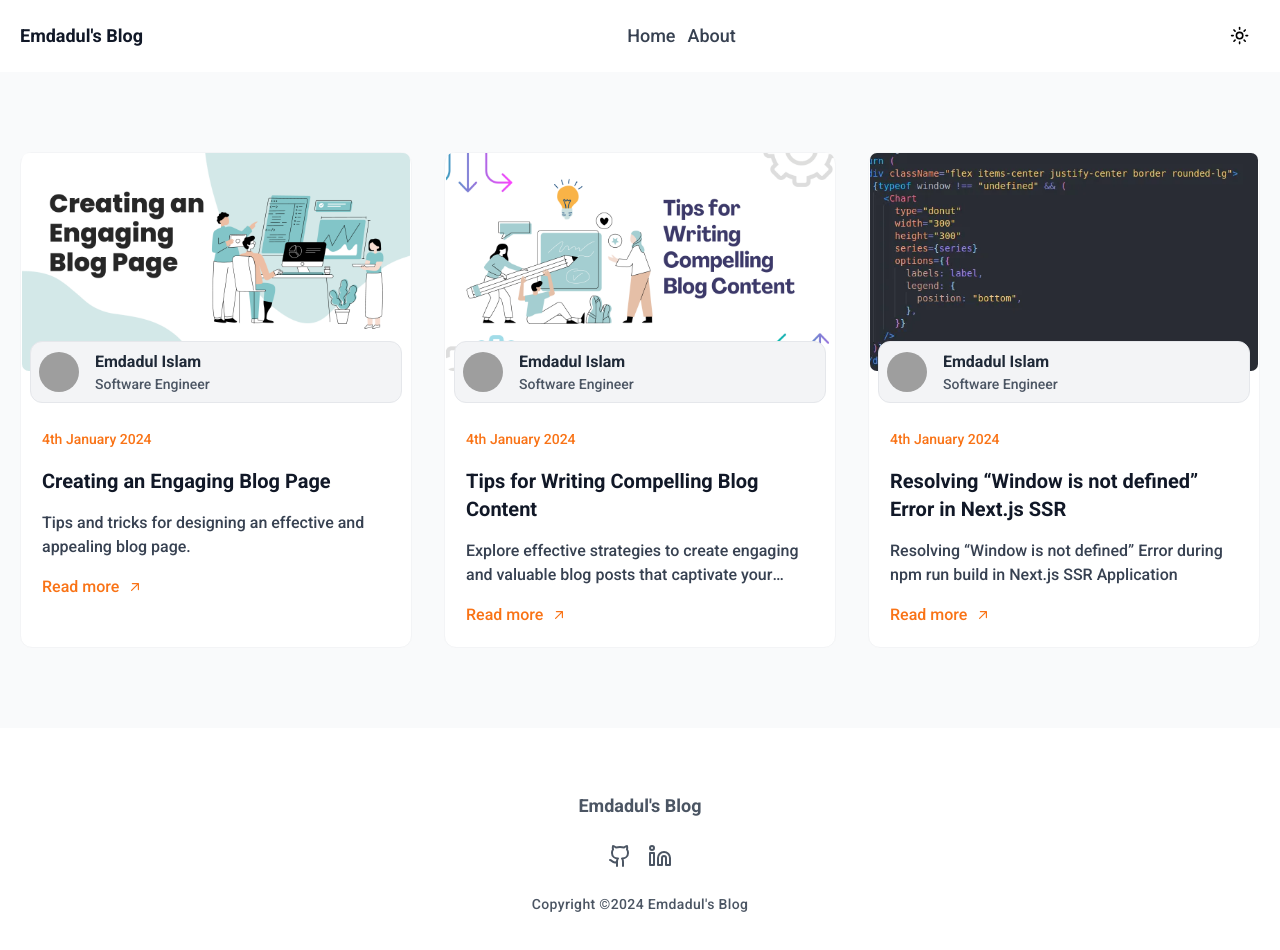
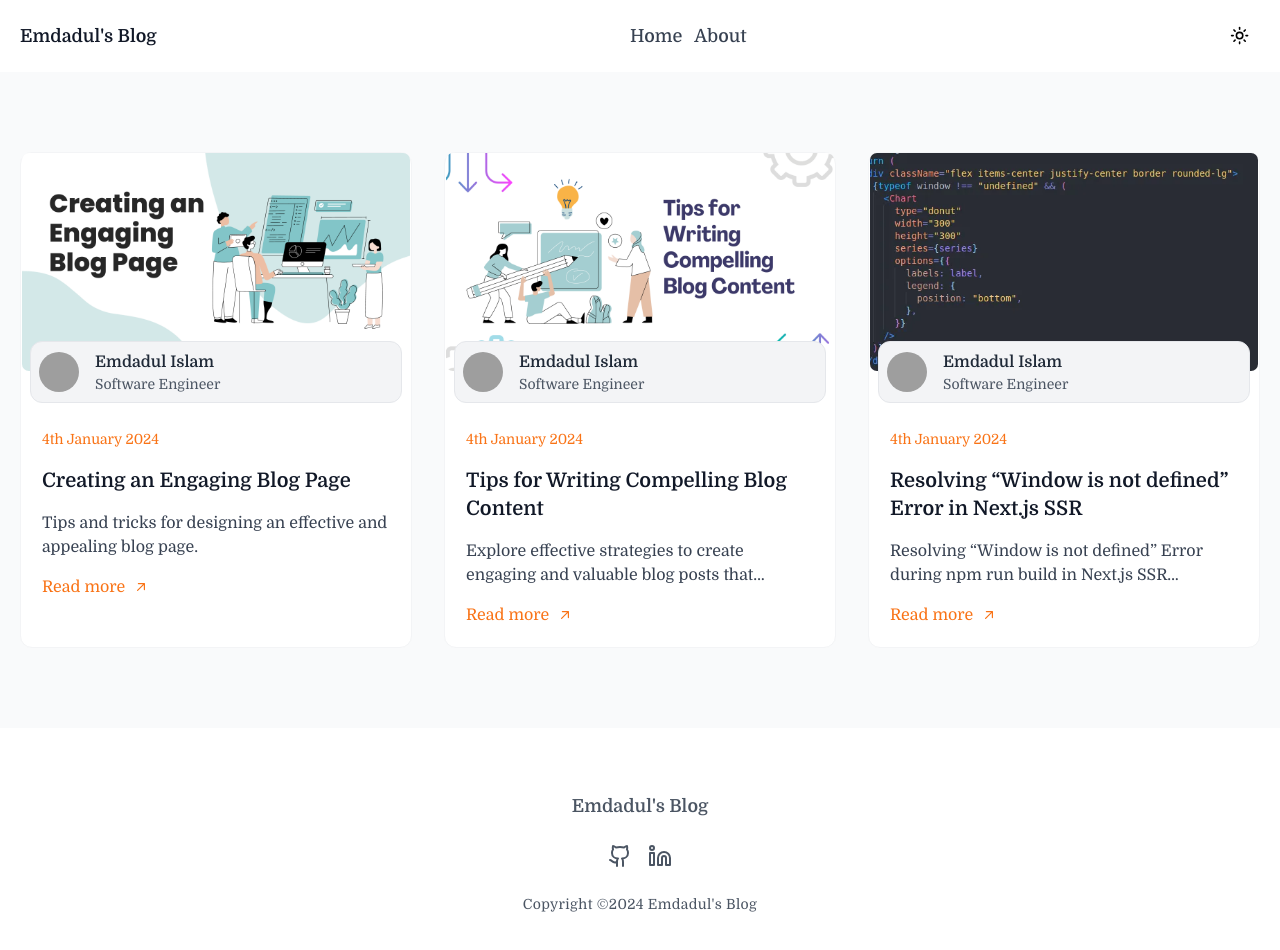
Before and after one commit to mdadul/next-blog, a Next.js app: page / in a window 1280 px wide. Shown: the top 950 px of the page. Built offline with nearby package versions, Linux system fonts and the light colour scheme; grey boxes are pictures that could not be loaded.

Commit message:
style: blog page style updated and global font changed

```diff
--- a/app/blogs/[slug]/page.js
+++ b/app/blogs/[slug]/page.js
@@ -60,7 +60,7 @@ export default async function Blog({ params }) {
 
   return (
     <div className="px-6 container py-8 max-w-5xl mx-auto">
-      <h1 className="font-semibold text-5xl font-serif my-2 dark:text-white ">
+      <h1 className="font-semibold text-5xl my-2 dark:text-white ">
         {blog?.frontMatter?.title}
       </h1>
       <div className="flex justify-between my-5">
--- a/app/layout.js
+++ b/app/layout.js
@@ -1,19 +1,18 @@
-import { Roboto } from "next/font/google";
+import { Domine } from "next/font/google";
 import "./globals.css";
 import { ThemeProvider } from "@/components/Providers/ThemeProvider";
 import Navbar from "@/components/Navbar/Navbar";
 import Footer from "@/components/Footer/Footer";
 
-const roboto = Roboto({
+const domine = Domine({
   subsets: ["latin-ext"],
-  weight: ["100", "300", "500", "700", "900"],
+  weight: ["400","500","600" ,"700"],
 });
 
 export const metadata = {
   metadataBase: new URL("https://mdadul-blog.vercel.app/"),
   title: "Emdadul's Blog ",
-  description:
-    "A simple personal blog site built with Next.js and TailwindCSS",
+  description: "A simple personal blog site built with Next.js and TailwindCSS",
   url: "https://mdadul-blog.vercel.app/",
   type: "website",
   images: [
@@ -41,8 +40,6 @@ export const metadata = {
     ],
   },
 
-
-
   keywords: [
     "Emdadul's Blog",
     "Emdadul Islam",
@@ -57,7 +54,7 @@ export const metadata = {
 export default function RootLayout({ children }) {
   return (
     <html lang="en">
-      <body className={`${roboto.className} `}>
+      <body className={`${domine.className} `}>
         <ThemeProvider
           attribute="class"
           defaultTheme="system"
--- a/components/Blogs/Card/Card.jsx
+++ b/components/Blogs/Card/Card.jsx
@@ -10,7 +10,7 @@ const BlogCard = ({ blogPost, slug }) => {
           alt={blogPost?.title}
           width={1400}
           height={800}
-          className="rounded-[7px] w-full aspect-video object-cover"
+          className="rounded-[7px] w-full aspect-video object-cover hover:scale-95 transition-all duration-500 ease-in-out"
         />
         <div className="absolute -bottom-8 z-10 flex inset-x-2 rounded-lg bg-gray-100 dark:bg-gray-900 border border-gray-200 dark:border-gray-800 p-2">
           <div className="flex items-center gap-x-4">
```
